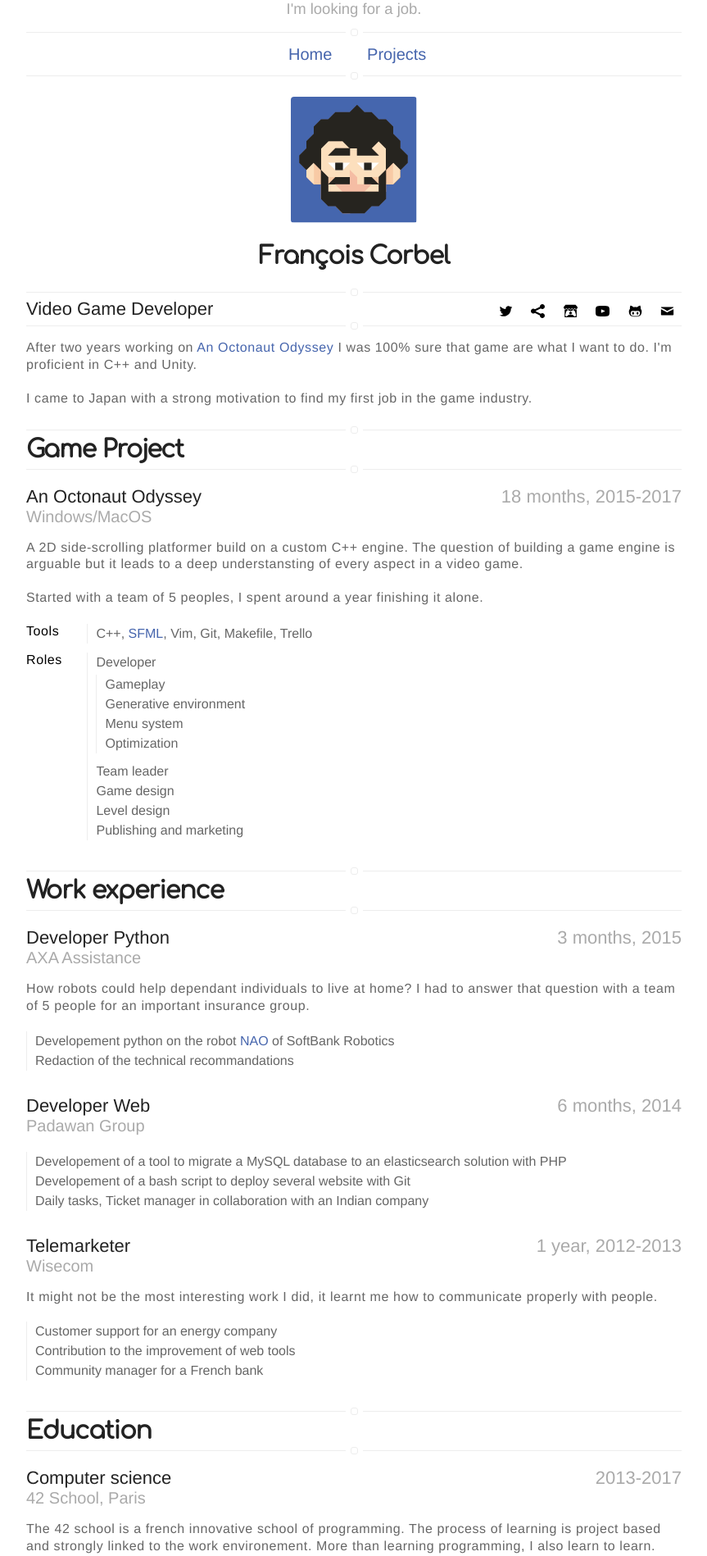
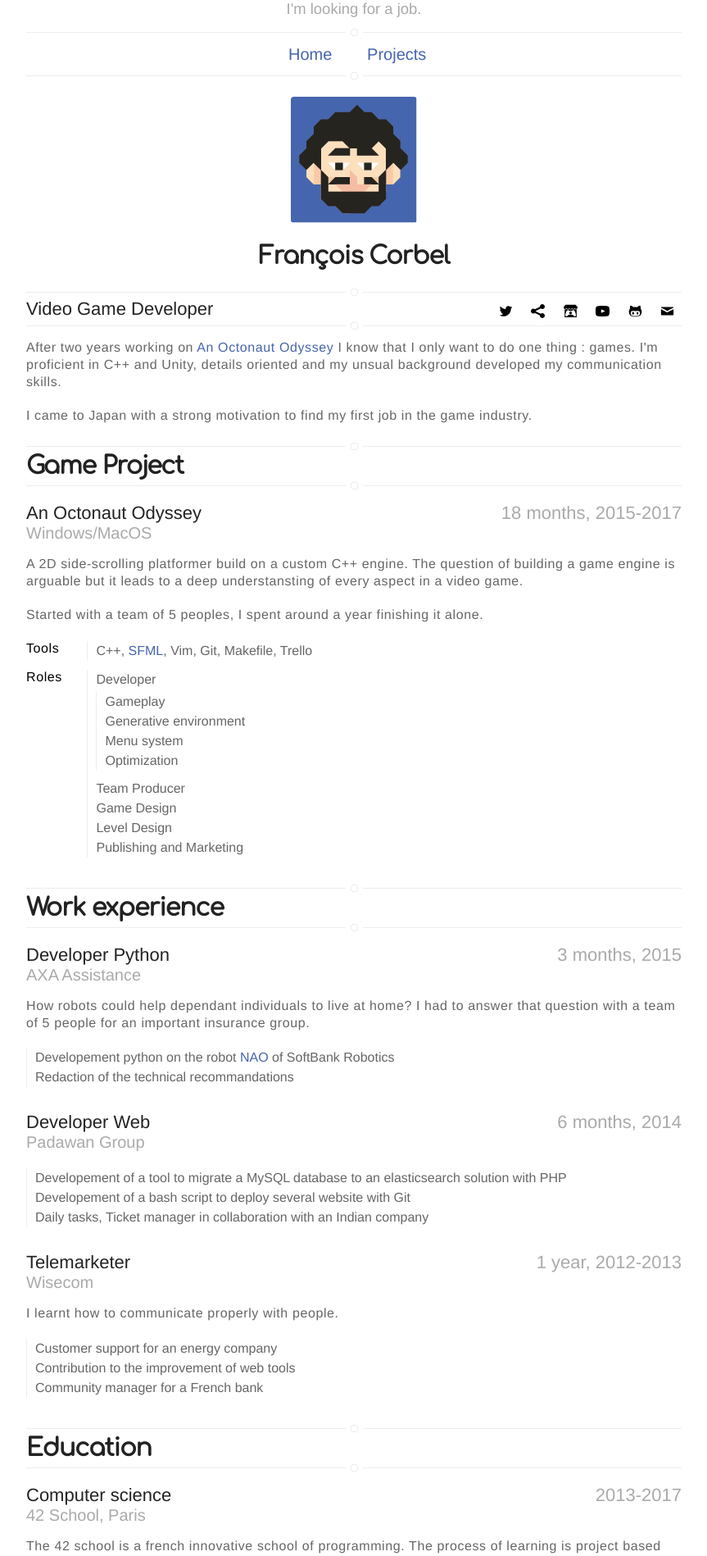
Before and after one commit to fcvalise/fcvalise.github.io, a Jekyll site: the page built from about.html, in a window 1280 px wide. Shown: the top 1898 px of the page at 82% size, without its empty margins (208-1071 px from the left). Built offline with Jekyll 4.4.1, drawn with Linux system fonts in a browser that asks for light colours; nearby versions of some CDN libraries; some of the changed text lies outside the part shown.

Commit message:
Small content change in resume

```diff
--- a/_includes/about.html
+++ b/_includes/about.html
@@ -9,7 +9,8 @@
         <div class="right"> {% include social-links.html %}</div>
         {% include hr-custom.html %}
         <p> After two years working on <a alt="anoctonautodyssey.com" href="https://anoctonautodyssey.com" target="_blank">An Octonaut Odyssey</a>
-        I was 100% sure that game are what I want to do. I'm proficient in C++ and Unity.</p>
+        I know that I only want to do one thing : games. I'm proficient in C++ and Unity, details oriented and my unsual background
+        developed my communication skills.</p>
         <p>I came to Japan with a strong motivation to find my first job in the game industry.</p>
     </div>
 
@@ -37,10 +38,10 @@
                 <li>Menu system</li>
                 <li>Optimization</li>
             </ul></li>
-            <li>Team leader</li>
-            <li>Game design</li>
-            <li>Level design</li>
-            <li>Publishing and marketing</li>
+            <li>Team Producer</li>
+            <li>Game Design</li>
+            <li>Level Design</li>
+            <li>Publishing and Marketing</li>
             </ul>
         </div>
 
@@ -76,8 +77,7 @@
             <h2 class="title">Telemarketer</h2>
             <h2 class="date">1 year, 2012-2013</h2>
             <h3>Wisecom</h3>
-            <p>It might not be the most interesting work I did,  it learnt me how to communicate properly
-            with people.</p>
+            <p>I learnt how to communicate properly with people.</p>
 
             <ul>
                 <li>Customer support for an energy company</li>
@@ -122,12 +122,11 @@
             {% include hr-custom.html %}
             <h1>More</h1>
             {% include hr-custom.html %}
-            <p>I'm a science enthousiast, especialy neuro-sciences or everything link to space.</p>
+            <p>I read a lot of stuff about neuro-sciences and psychology.</p>
             <p>I really like thoses games : Minecraft, Inside, World of Warcraft, League of Legends, Dofus, Age of Empire, Grand Theft Auto, Hotline Miami, No Man's Sky, Starbound, GoNNER, The Floor Is Jelly, Fez, Downwell, Towerfall, Leekwars</p>
             <p>I travelled in Europe but also Thailand, India and Japan.</p>
             <p>I currently reside in Tokyo, Japan.</p>
             <p></p>
-            {% include hr-custom.html %}
         <div class="elem">
         </div>
     </div>
--- a/_sass/pages/page.sass
+++ b/_sass/pages/page.sass
@@ -4,8 +4,6 @@
         margin-bottom: 6rem
 
 .about
-    margin-bottom: 6rem
-
     > .intro-title
         > .infos
             text-align: center
```
